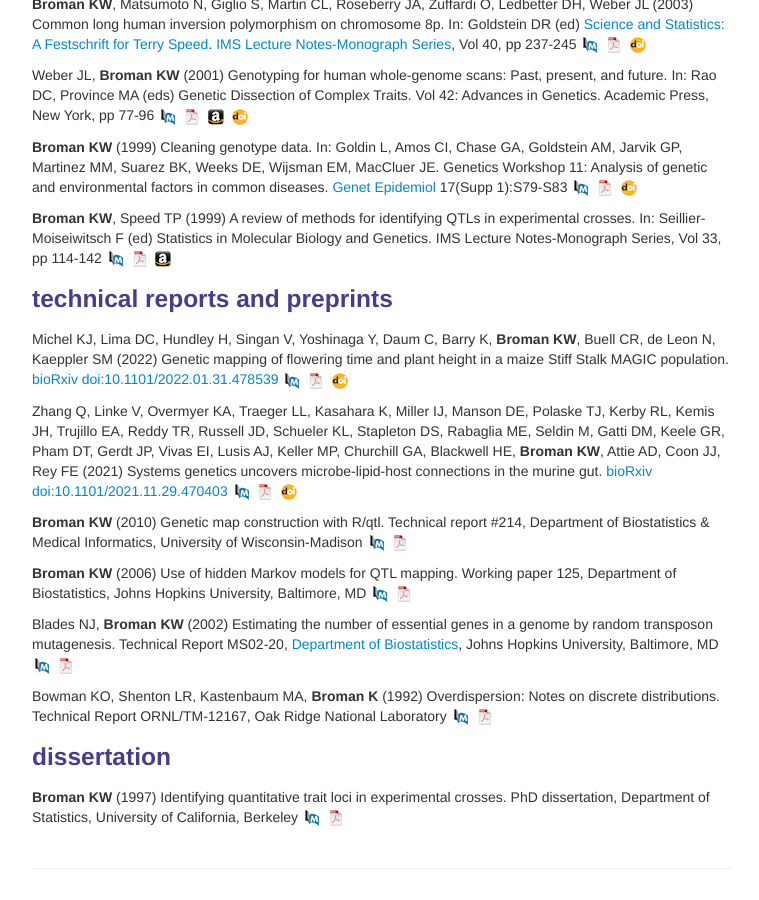
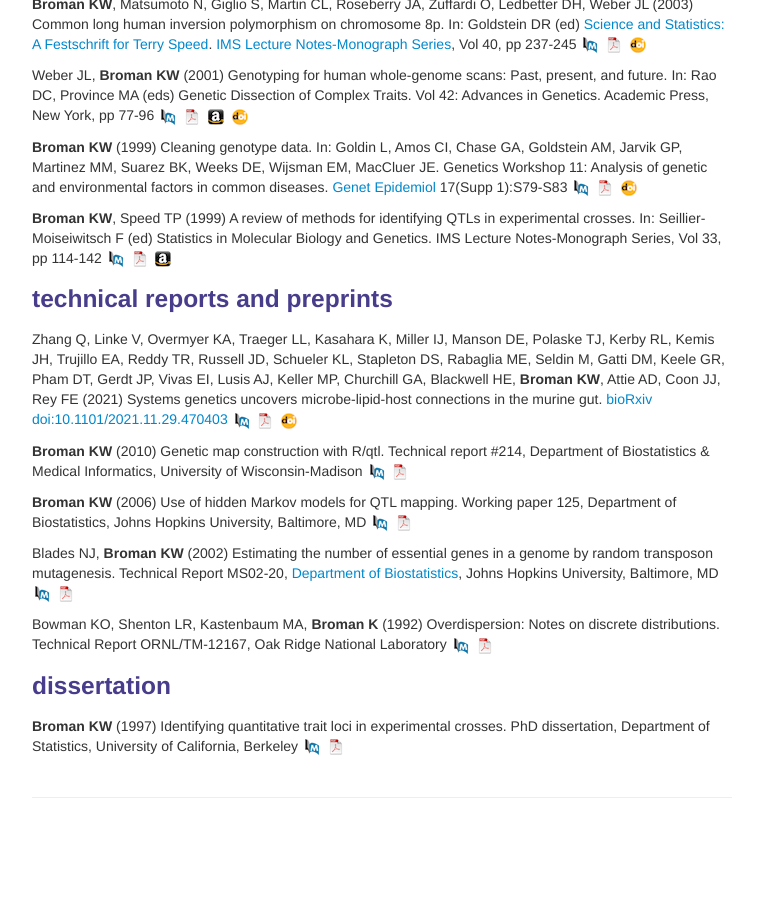
Before and after one commit to kbroman/kbroman.github.io, a Jekyll site: the page built from pubs.md, in a window 1280 px wide and 900 px high, scrolled down 12025 px. Shown: the whole window, without its empty margins (258-1017 px from the left). Built offline with Jekyll 4.4.1, drawn with Linux system fonts in a browser that asks for light colours; after the commit the page ends 12854 px from its top, so only the background shows below that.

Commit message:
pubs.md: remove Michel et al from preprints

```diff
--- a/pubs.md
+++ b/pubs.md
@@ -1786,15 +1786,6 @@ Notes-Monograph Series, Vol 33, pp 114-142
 
 ### <a name="techreports"></a>technical reports and preprints
 
-Michel KJ, Lima DC, Hundley H, Singan V, Yoshinaga Y, Daum C, Barry K,
-**Broman KW**, Buell CR, de Leon N, Kaeppler SM (2022) Genetic mapping of
-flowering time and plant height in a maize Stiff Stalk MAGIC
-population. [bioRxiv](https://biorxiv.org)
-[doi:10.1101/2022.01.31.478539](https://doi.org/10.1101/2022.01.31.478539)
-[![EuropePMC](icons16/pubmed-icon.png)](https://europepmc.org/article/PPR/PPR449612)
-[![pdf](icons16/pdf-icon.png)](https://www.biorxiv.org/content/10.1101/2022.01.31.478539v1.full.pdf)
-[![doi](icons16/doi-icon.png)](https://doi.org/10.1101/2022.01.31.478539)
-
 Zhang Q, Linke V, Overmyer KA, Traeger LL, Kasahara K, Miller IJ,
 Manson DE, Polaske TJ, Kerby RL, Kemis JH, Trujillo EA, Reddy TR,
 Russell JD, Schueler KL, Stapleton DS, Rabaglia ME, Seldin M, Gatti
```
